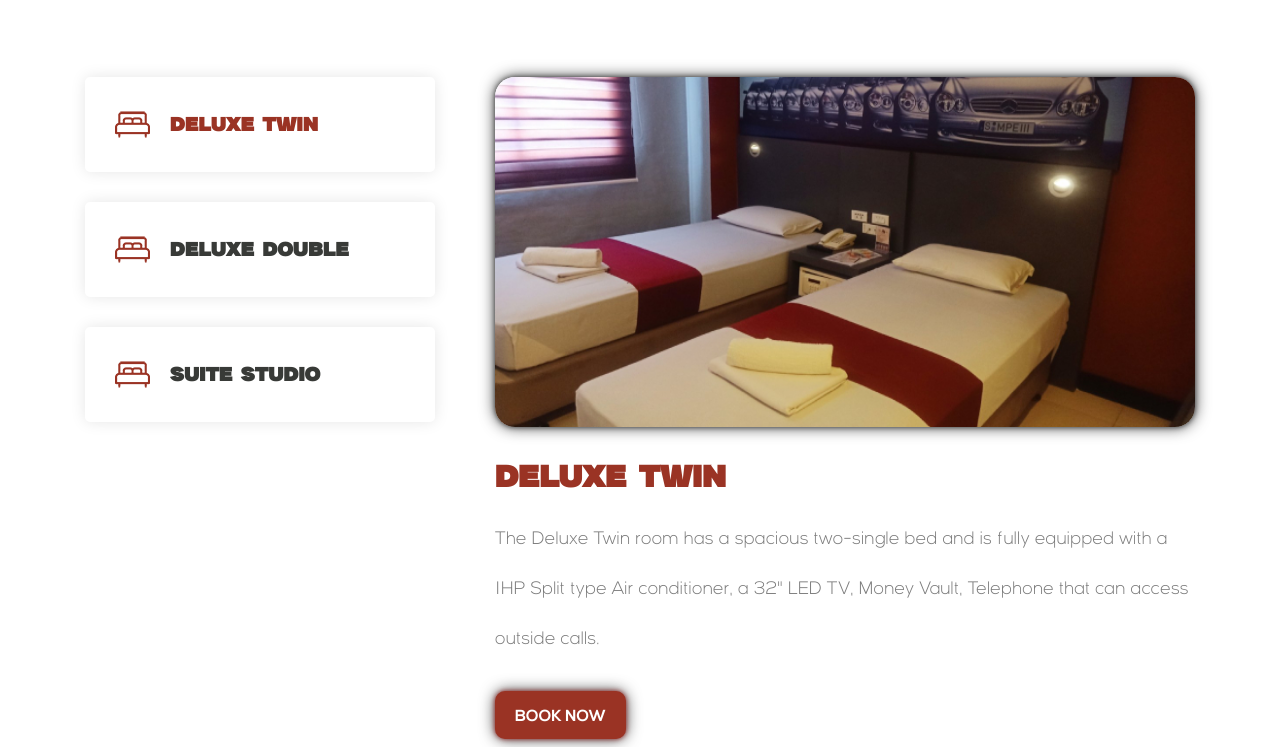
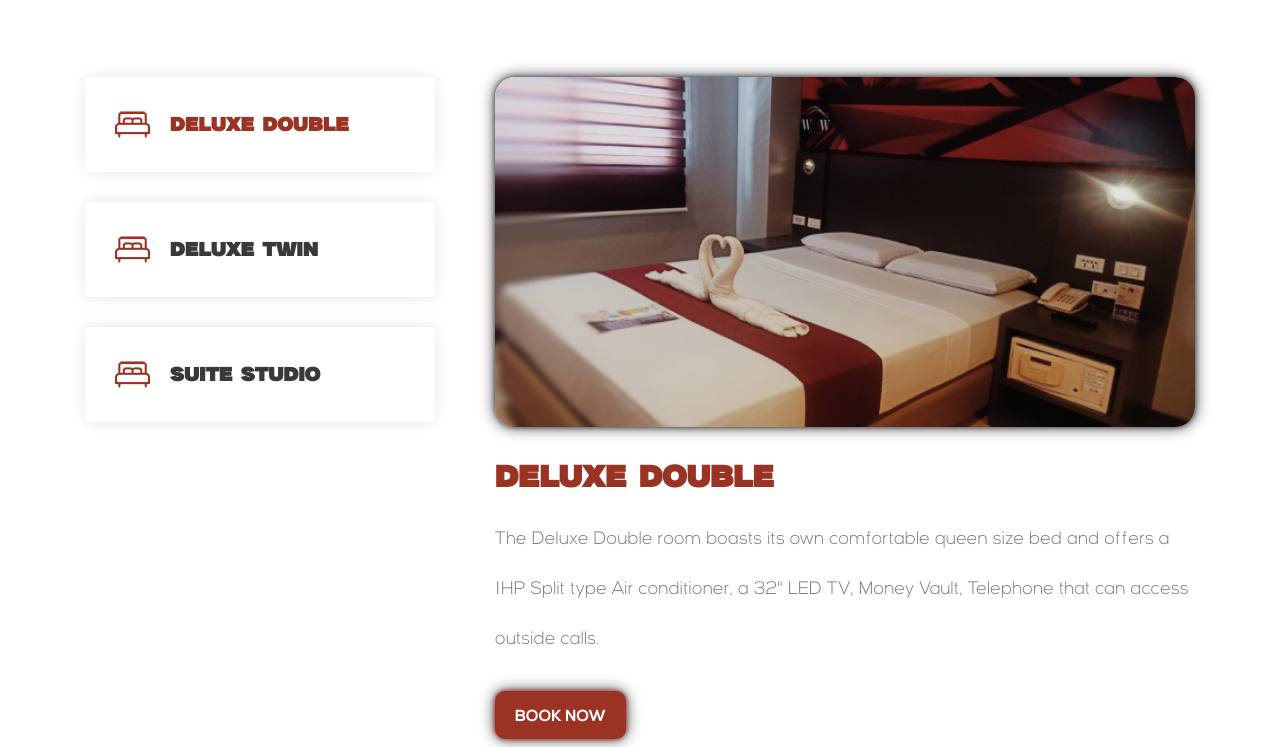
Before and after one commit to Bernaldez-E/WowHotel, a plain HTML site: page wowhotel/index.html in a window 1280 px wide. Shown: the part 2293-3040 px from the top of the page. Drawn offline with nearby package versions, Linux system fonts and the light colour scheme; files whose address does not match are found by name.

Commit message:
Update index.html

```diff
--- a/wowhotel/index.html
+++ b/wowhotel/index.html
@@ -94,14 +94,22 @@
             <div class="row" id="tabs">
               <div class="col-lg-4">
                 <ul>
-                  <li><a href='#tabs-1'><img src="assets/images/tabs-first-icon.png" alt="">Deluxe Twin</a></li>
-                  <li><a href='#tabs-2'><img src="assets/images/tabs-first-icon.png" alt="">Deluxe Double</a></a></li>
+                  <li><a href='#tabs-1'><img src="assets/images/tabs-first-icon.png" alt="">Deluxe Double</a></li>
+                  <li><a href='#tabs-2'><img src="assets/images/tabs-first-icon.png" alt="">Deluxe Twin</a></a></li>
                   <li><a href='#tabs-3'><img src="assets/images/tabs-first-icon.png" alt="">Suite Studio</a></a></li>
                 </ul>
               </div>
               <div class="col-lg-8">
                 <section class='tabs-content'>
                   <article id='tabs-1'>
+                    <img src="assets/images/ROOM-2.jpg" alt="First Second">
+                    <h4>Deluxe Double</h4>
+                    <p>The Deluxe Double room boasts its own comfortable queen size bed and offers a 1HP Split type Air conditioner, a 32" LED TV, Money Vault, Telephone that can access outside calls.</p>
+                    <div class="main-button">
+                        <a href="assets/html/W.H-guests.html">Book Now</a>
+                    </div>
+                  </article>
+                  <article id='tabs-2'>
                     <img src="assets/images/ROOM-1.jpg" alt="First Room">
                     <h4>Deluxe Twin</h4>
                     <p>The Deluxe Twin room has a spacious two-single bed and is fully equipped with a 1HP Split type Air conditioner, a 32" LED TV, Money Vault, Telephone that can access outside calls.</p>
@@ -109,18 +117,10 @@
                         <a href="assets/html/W.H-guests.html">Book Now</a>
                     </div>
                   </article>
-                  <article id='tabs-2'>
-                    <img src="assets/images/ROOM-2.jpg" alt="First Second">
-                    <h4>Deluxe Double</h4>
-                    <p>The Deluxe Double room boasts its own comfortable queen size bed and offers a 1HP Split type Air conditioner, a 32" LED TV, Money Vault, Telephone that can access outside calls.</p>
-                    <div class="main-button">
-                        <a href="assets/html/W.H-guests.html">Book Now</a>
-                    </div>
-                  </article>
                   <article id='tabs-3'>
                     <img src="assets/images/ROOM-3.jpg" alt="Third Room">
                     <h4>Suite Studio</h4>
-                    <p>The Deluxe Double room boasts its own comfortable queen size bed and offers a 1HP Split type Air conditioner, a 32" LED TV, Money Vault, Telephone that can access outside calls.</p>
+                    <p>The Suite Studio, where luxury meets functionality for the discerning traveler. This opulent space features a lavish king size bed, providing the ultimate in comfort and relaxation.</p>
                     <div class="main-button">
                         <a href="assets/html/W.H-guests.html">Book Now</a>
                     </div>
```
